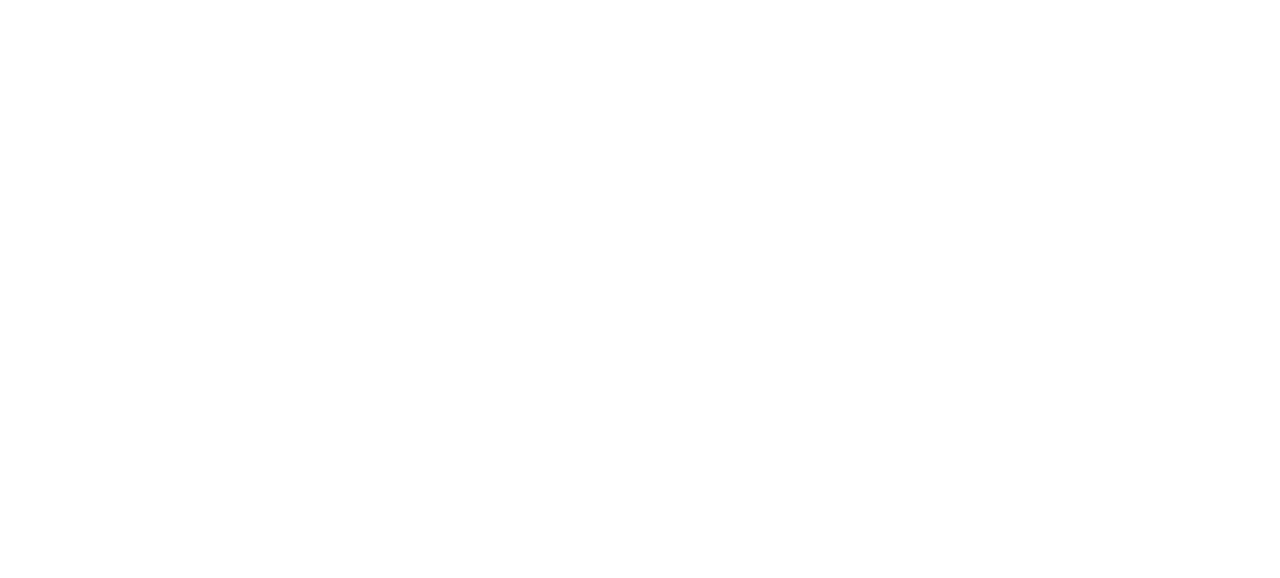
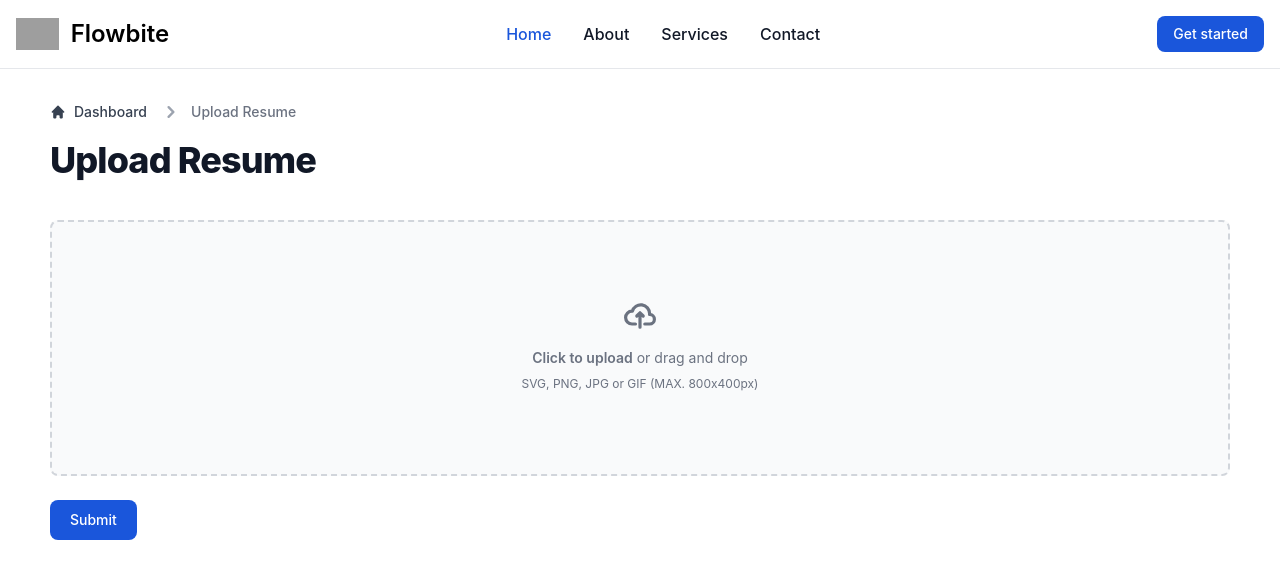
Before and after one commit to DinukaKaveen/AI-Based-CV-Analysis-Using-Machine-Learning, a React (Create React App) app in the folder front-end/: page /upload_resume in a window 1280 px wide. Before the commit this address had no page. Shown: the top 578 px of the page. Built offline with nearby package versions, Linux system fonts and the light colour scheme; grey boxes are pictures that could not be loaded.

Commit message:
user upload resume

```diff
--- a/front-end/src/App.js
+++ b/front-end/src/App.js
@@ -7,6 +7,7 @@
 import AdminRegister from "./components/AdminRegister";
 import AdminDetails from "./components/AdminDetails";
 import UserHome from "./components/UserHome";
+import UserUploadResume from "./components/UserUploadResume";
 
 function App() {
 
@@ -16,6 +17,7 @@
         <NavBarControl />
         <Routes>
           <Route path="/home" exact element={<UserHome />}></Route>
+          <Route path="/upload_resume" exact element={<UserUploadResume />}></Route>
 
           <Route path="/admin" exact element={<AdminLogin />}></Route>
           <Route path="/admin/register" exact element={<AdminRegister />}></Route>
--- a/front-end/src/components/AdminUploadResume.js
+++ b/front-end/src/components/AdminUploadResume.js
@@ -11,7 +11,7 @@
             <ol className="inline-flex items-center space-x-1 md:space-x-3">
               <li className="inline-flex items-center">
                 <a
-                  href="/home"
+                  href="/admin/home"
                   className="inline-flex items-center text-sm font-medium text-gray-700 hover:text-gray-900 dark:text-gray-400 dark:hover:text-gray"
                 >
                   <svg
--- a/front-end/src/components/NavBarControl.js
+++ b/front-end/src/components/NavBarControl.js
@@ -15,9 +15,7 @@
     return <NavBarAdmin />;
   }
 
-  if (
-    location.pathname === "/home"
-  ) {
+  if (location.pathname === "/home" || location.pathname === "/upload_resume") {
     return <NavBarUser />;
   }
 
--- /dev/null
+++ b/front-end/src/components/UserUploadResume.js
@@ -0,0 +1,104 @@
+import React from "react";
+
+function UserUploadResume() {
+  const onSubmit = async (e) => {};
+
+  return (
+    <div style={{padding: '50px', paddingTop: '100px'}}>
+      <nav className="flex mb-4" aria-label="Breadcrumb">
+        <ol className="inline-flex items-center space-x-1 md:space-x-3">
+          <li className="inline-flex items-center">
+            <a
+              href="/home"
+              className="inline-flex items-center text-sm font-medium text-gray-700 hover:text-gray-900 dark:text-gray-400 dark:hover:text-gray"
+            >
+              <svg
+                className="w-4 h-4 mr-2"
+                fill="currentColor"
+                viewBox="0 0 20 20"
+                xmlns="http://www.w3.org/2000/svg"
+              >
+                <path d="M10.707 2.293a1 1 0 00-1.414 0l-7 7a1 1 0 001.414 1.414L4 10.414V17a1 1 0 001 1h2a1 1 0 001-1v-2a1 1 0 011-1h2a1 1 0 011 1v2a1 1 0 001 1h2a1 1 0 001-1v-6.586l.293.293a1 1 0 001.414-1.414l-7-7z"></path>
+              </svg>
+              Dashboard
+            </a>
+          </li>
+          <li aria-current="page">
+            <div className="flex items-center">
+              <svg
+                className="w-6 h-6 text-gray-400"
+                fill="currentColor"
+                viewBox="0 0 20 20"
+                xmlns="http://www.w3.org/2000/svg"
+              >
+                <path
+                  fillRule="evenodd"
+                  d="M7.293 14.707a1 1 0 010-1.414L10.586 10 7.293 6.707a1 1 0 011.414-1.414l4 4a1 1 0 010 1.414l-4 4a1 1 0 01-1.414 0z"
+                  clipRule="evenodd"
+                ></path>
+              </svg>
+              <span className="ml-1 text-sm font-medium text-gray-500 md:ml-2 dark:text-gray-400">
+                Upload Resume
+              </span>
+            </div>
+          </li>
+        </ol>
+      </nav>
+      <h2 className="mb-4 text-3xl font-extrabold leading-none tracking-tight text-gray-900 md:text-4xl dark:text-gray-700">
+        Upload Resume
+      </h2>
+      <br />
+
+      <form onSubmit={(e) => onSubmit(e)}>
+        <div className="flex items-center justify-center w-full">
+          <label
+            for="dropzone-file"
+            className="flex flex-col items-center justify-center w-full h-64 border-2 border-gray-300 border-dashed rounded-lg cursor-pointer bg-gray-50 dark:hover:bg-bray-800 dark:bg-gray-700 hover:bg-gray-100 dark:border-gray-600 dark:hover:border-gray-500 dark:hover:bg-gray-600"
+          >
+            <div className="flex flex-col items-center justify-center pt-5 pb-6">
+              <svg
+                className="w-8 h-8 mb-4 text-gray-500 dark:text-gray-400"
+                aria-hidden="true"
+                xmlns="http://www.w3.org/2000/svg"
+                fill="none"
+                viewBox="0 0 20 16"
+              >
+                <path
+                  stroke="currentColor"
+                  stroke-linecap="round"
+                  stroke-linejoin="round"
+                  stroke-width="2"
+                  d="M13 13h3a3 3 0 0 0 0-6h-.025A5.56 5.56 0 0 0 16 6.5 5.5 5.5 0 0 0 5.207 5.021C5.137 5.017 5.071 5 5 5a4 4 0 0 0 0 8h2.167M10 15V6m0 0L8 8m2-2 2 2"
+                />
+              </svg>
+              <p className="mb-2 text-sm text-gray-500 dark:text-gray-400">
+                <span className="font-semibold">Click to upload</span> or drag
+                and drop
+              </p>
+              <p className="text-xs text-gray-500 dark:text-gray-400">
+                SVG, PNG, JPG or GIF (MAX. 800x400px)
+              </p>
+            </div>
+            <input
+              id="dropzone-file"
+              name="resume"
+              type="file"
+              accept=".pdf"
+              className="hidden"
+            />
+          </label>
+        </div>
+        <br />
+
+        <button
+          type="submit"
+          className="text-white bg-blue-700 hover:bg-blue-800 focus:ring-4 focus:outline-none focus:ring-blue-300 font-medium rounded-lg text-sm w-full sm:w-auto px-5 py-2.5 text-center dark:bg-blue-600 dark:hover:bg-blue-700 dark:focus:ring-blue-800"
+        >
+          Submit
+        </button>
+      </form>
+    </div>
+  );
+}
+
+export default UserUploadResume;
```
